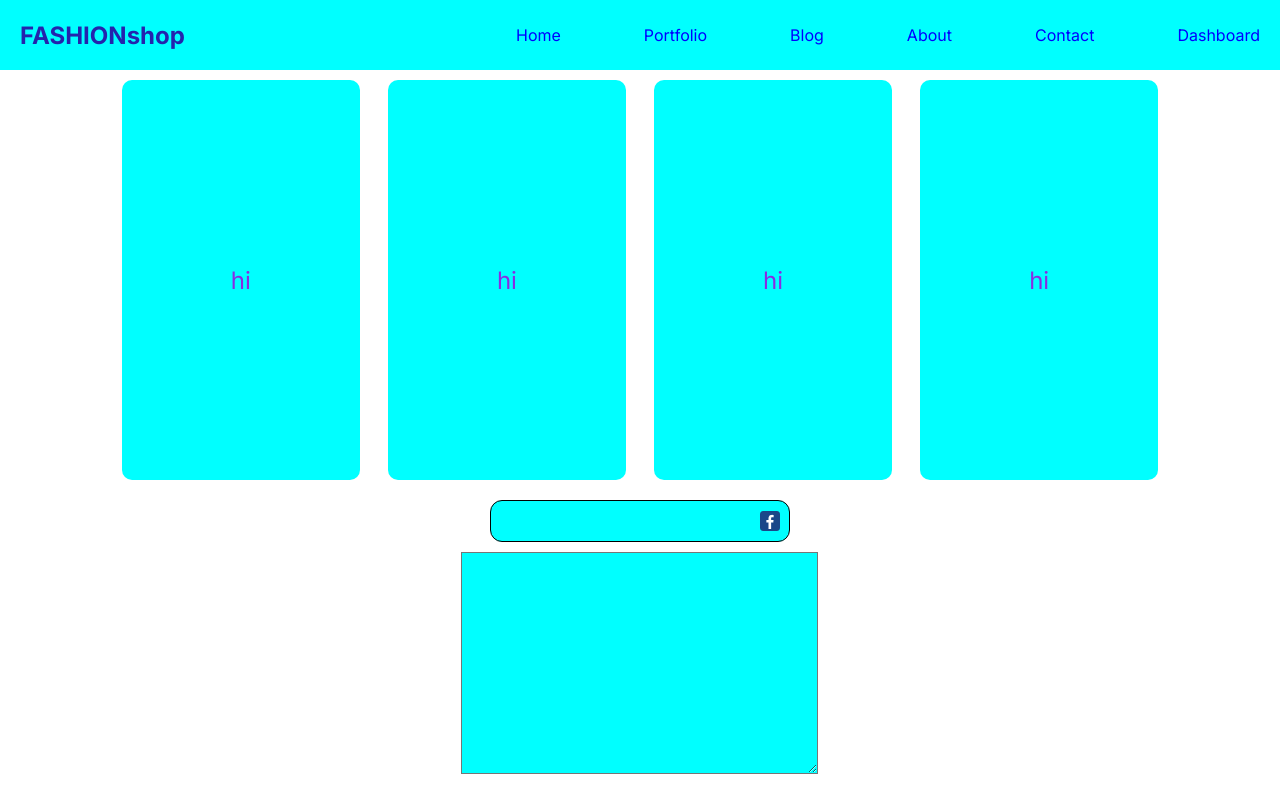
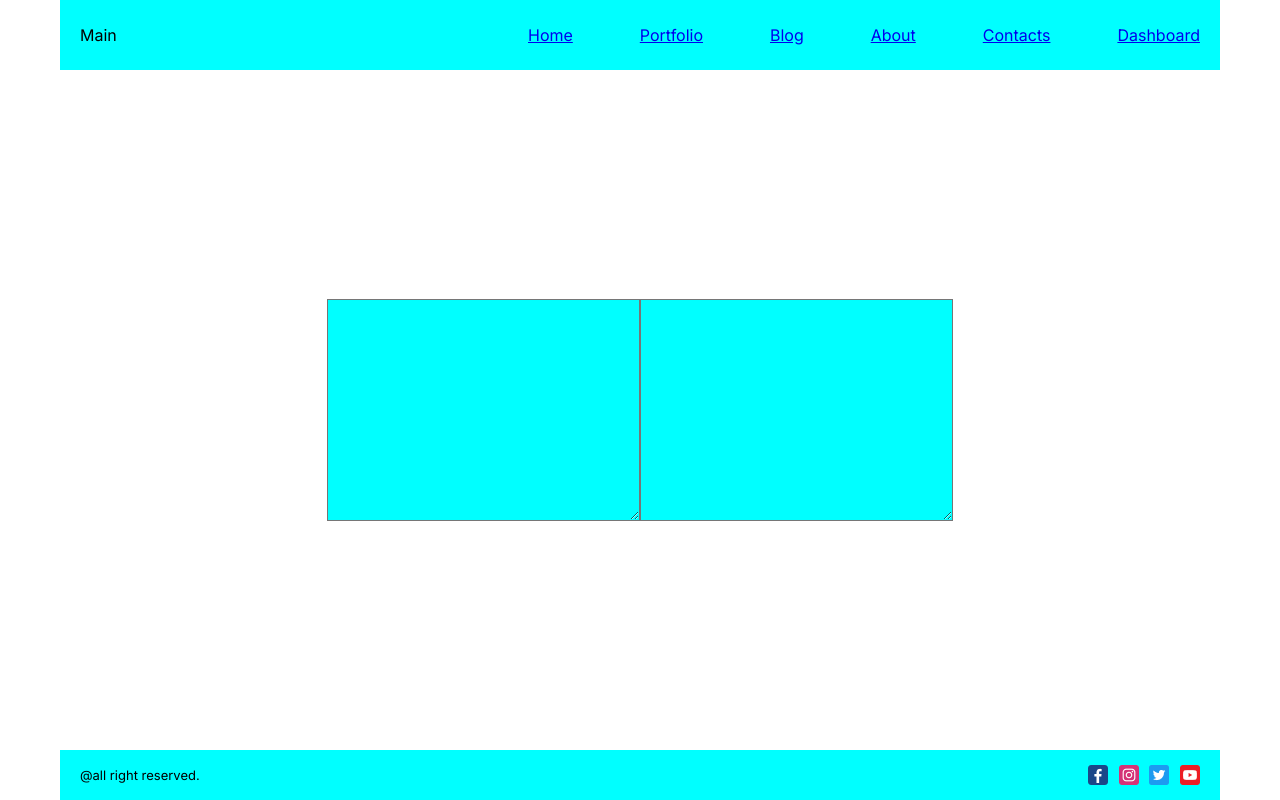
Before and after one commit to D1M1TRyy/next-app, a Next.js app: page / in a window 1280 px wide. Shown: the top 800 px of the page. Built offline with nearby package versions, Linux system fonts and the light colour scheme.

Commit message:
new pages

```diff
--- a/src/app/globals.css
+++ b/src/app/globals.css
@@ -9,3 +9,12 @@
     max-width: 100vw;
     overflow-x: hidden;
   }
+  .container{
+    max-width: 1366px;
+    min-height: 100vh;
+    margin: 0 auto;
+    padding: 0 60px;
+    display: flex;
+    flex-direction: column;
+    justify-content: space-between;
+  }
--- a/src/app/layout.js
+++ b/src/app/layout.js
@@ -14,10 +14,11 @@ export default function RootLayout({ children }) {
   return (
     <html lang="en">
       <body className={inter.className}>
-        <Navbar/>
-         {/* <button>hello</button> */}
-        {children}
-        <Footer/>
+        <div className="container">
+          <Navbar/>
+          {children}
+          <Footer/>
+        </div>
         </body>
     </html>
   )
--- a/src/app/page.jsx
+++ b/src/app/page.jsx
@@ -6,7 +6,7 @@ export default function Home() {
   return (
     <main className={styles.main}>
 
-      <div className={styles.container}>
+      {/* <div className={styles.container}>
         <div className={styles.wrapper}>
           <div className={styles.card}>
             <p>hi</p>
@@ -29,13 +29,12 @@ export default function Home() {
           <Image src="/1.png" width="20" height="20"/>
         </div>
 
+      </div> */}
+      <div className={styles.textareas}>
+          <textarea name="" id="" cols="30" rows="10"></textarea>
+          <textarea name="" id="" cols="30" rows="10"></textarea>
       </div>
-      <div className={styles.textarea}>
-        <textarea name="" id="" cols="30" rows="10"></textarea>
-      </div>
-      <div className={styles.textarea}>
-        <textarea name="" id="" cols="30" rows="10"></textarea>
-      </div>
+
 
     </main>
   )
--- a/src/app/page.module.css
+++ b/src/app/page.module.css
@@ -50,15 +50,15 @@
   font-size: large;
   background-color: transparent;
 }
-.main .textarea{
-  width: 70%;
+.main .textareas{
+  width: 60%;
   margin: auto;
   display: flex;
-  justify-content: center;
+  justify-content: space-between;
   align-items: center;
-  margin-bottom: 30px;
+  padding: 30px 0;
 }
-.main .textarea textarea{
+.main .textareas textarea{
   background-color: aqua;
   font-size: large;
   padding: 20px;
--- a/src/components/navbar/Navbar.jsx
+++ b/src/components/navbar/Navbar.jsx
@@ -1,42 +1,47 @@
 import React from "react";
 import styles from './navbar.module.css'
+import Link from "next/link"
 
 function Navbar() {
   const links = [
     {
       id: 1,
       title: "Home",
+      url: '/'
     },
     {
       id: 2,
       title: "Portfolio",
+      url: 'portfolio'
     },
     {
       id: 3,
       title: "Blog",
+      url: 'blog'
     },
     {
       id: 4,
       title: "About",
+      url: 'about'
     },
     {
       id: 5,
-      title: "Contact",
+      title: "Contacts",
+      url: 'contacts'
     },
     {
       id: 6,
       title: "Dashboard",
+      url: 'dashboard'
     },
   ];
 
   return (
     <div className={styles.container}>
-      <div className={styles.logo}>
-        <h2>FASHIONshop</h2>
-      </div>
+      <div>Main</div>
       <div className={styles.links}>
         {links.map((link) => (
-          <div className={styles.nav}>{link.title}</div>
+          <Link href={link.url}>{link.title}</Link>
         ))}
       </div>
     </div>
```
Also changed, not shown: src/app/about/page.jsx (added, +9 -0 lines), src/app/blog/[id]/page.jsx (added, +9 -0 lines), src/app/blog/page.jsx (added, +9 -0 lines), src/app/contacts/page.jsx (added, +9 -0 lines), src/app/dashboard/page.jsx (added, +9 -0 lines), src/app/portfolio/page.jsx (added, +9 -0 lines).
